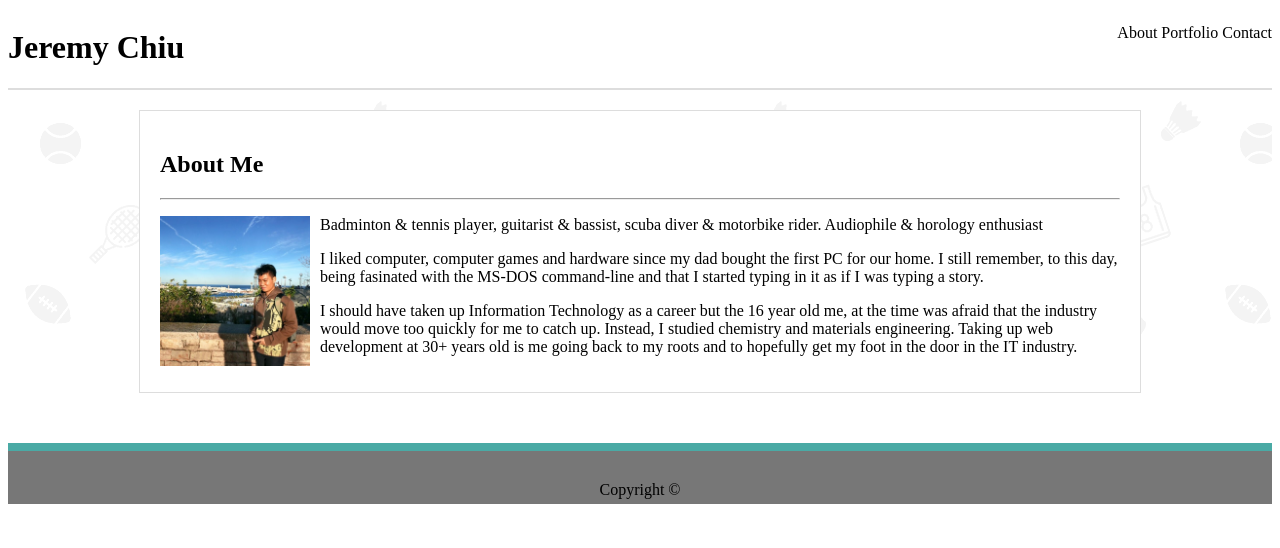
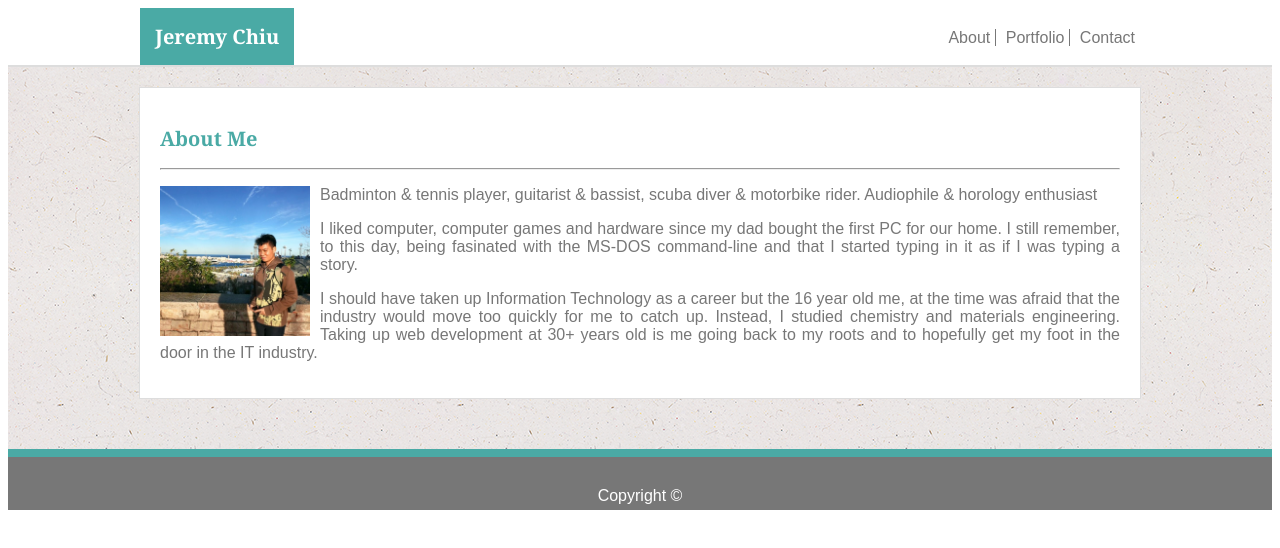
Before and after one commit to frootloops64/Basic-Portfolio, a plain HTML site: page portfolio.html in a window 1280 px wide. Drawn offline with Linux system fonts and the light colour scheme.

Commit message:
touched up profile & CSS style sheet. started profolio contact

```diff
--- a/Assets/css/style.css
+++ b/Assets/css/style.css
@@ -7,20 +7,54 @@
     display: block;
     clear: both;
 }
+header {
+    width: 1000px;
+    margin: 0 auto;
+    background-color: #ffffff;
+}
+h1, h2 {
+    font-family: Georgia, 'Times New Roman', Times, serif;
+}
+nav, p, .navbar {
+    color: #777777;
+}
+nav, p, footer {
+    font-family: Arial, Helvetica, sans-serif;
+}
+p {
+    text-align: justify;
+}
 h1 {
+    font-size: 1.25em;
     float: left;
-    /* padding: 30px; */
+    padding: 15px;
+    margin: 0;
+    color: white;
+    background-color: #4aaaa5;
+}
+h2 {
+    font-size: 1.25em;
+    color: #4aaaa5;
 }
 nav {
     float: right;
+    padding-top: 5px;
 }
 li {
     display: inline;
+    padding: 0px 5px;
 }
+.navbar>li {
+    border-right: 1px solid #777777;
+}
+.navbar>li:last-child {
+    border: none;
+ }
 .wrapper {
-    background-image: url("Sports2.png");
+    background-image: url("naturalwhite.png");
     background-repeat: repeat;
     border-top: 2px solid #dddddd;
+    padding-bottom: 50px;
 }
 img {
     float:left;
@@ -31,11 +65,12 @@ section {
     background-color: #ffffff;
     border: 1px solid #dddddd;
     z-index: 1;
-    margin: 20px auto 50px;
+    margin: 20px auto;
+    margin-bottom: 0px;
     width: 960px;
     }
 footer {
-    /* height: 50px; */
+    color: white;
     text-align: center;
     padding: 30px 5px 5px;
     background-color: #777777;
--- a/portfolio.html
+++ b/portfolio.html
@@ -12,7 +12,7 @@
         <div class="clearfix">
             <h1>Jeremy Chiu</h1>
             <nav>
-                <ul>
+                <ul class="navbar">
                     <li>About</li>
                     <li>Portfolio</li>
                     <li>Contact</li>
```
Also changed, not shown: portfolio-contact.html (added, +45 -0 lines), Assets/css/naturalwhite.png (added).
